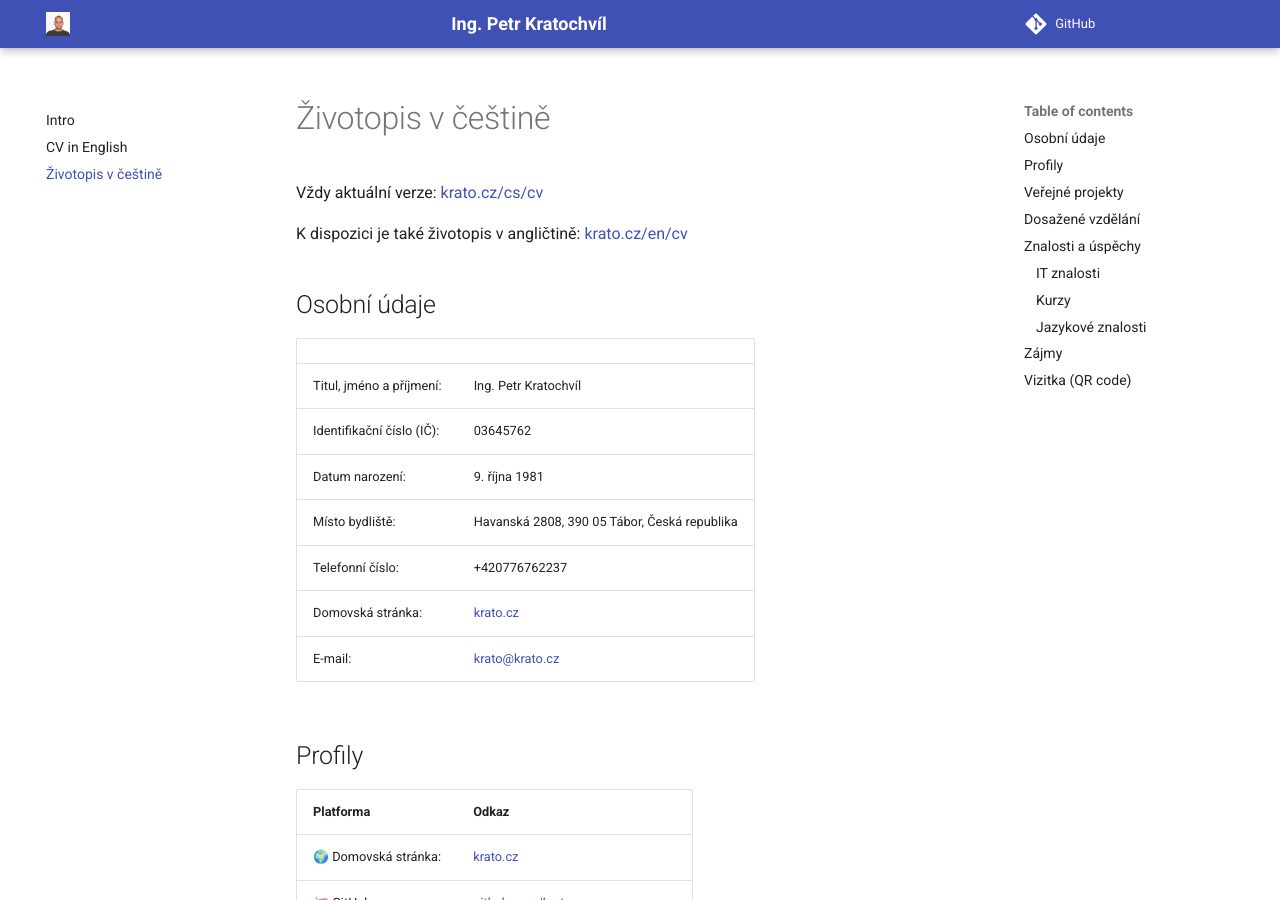
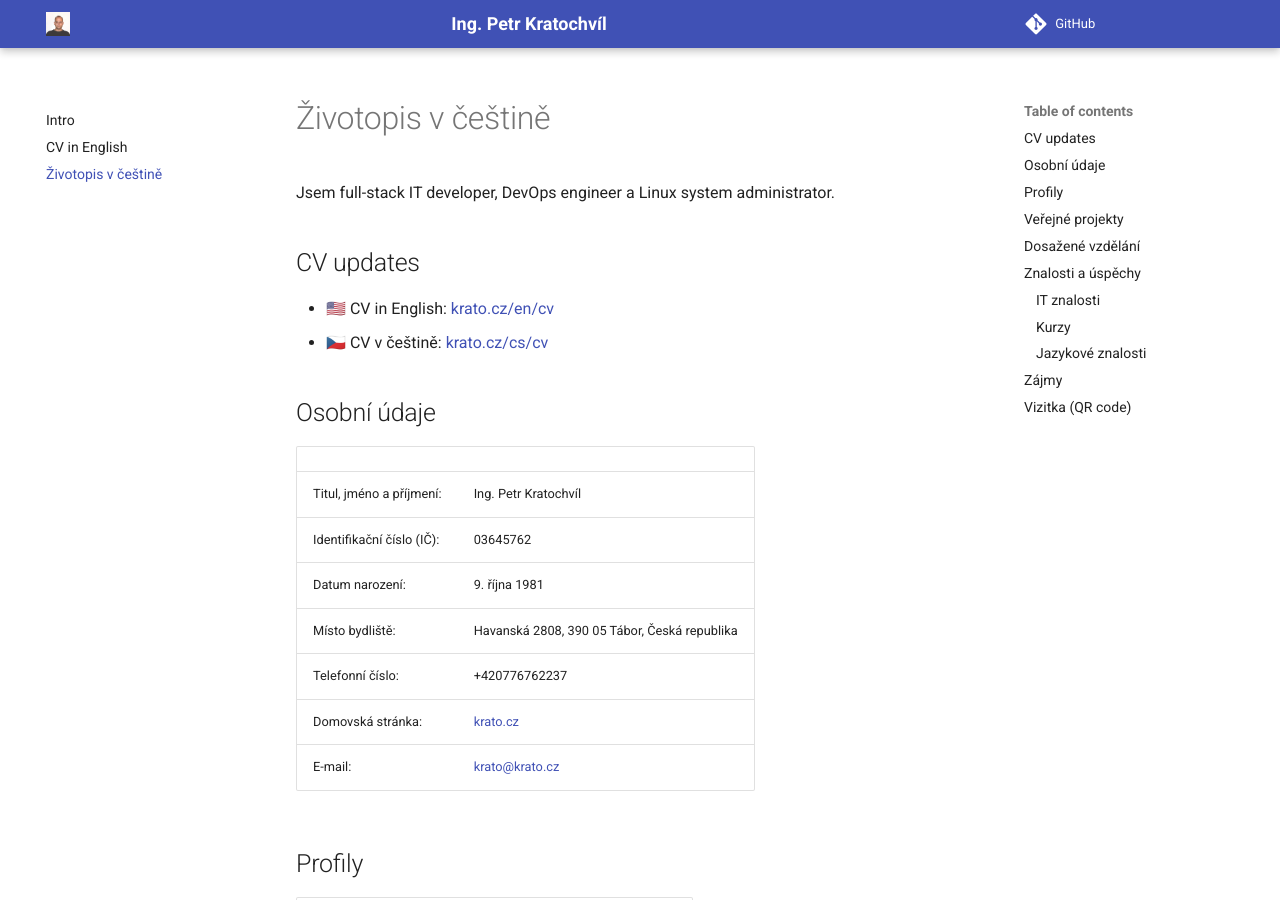
Before and after one commit to kratocz/kratocz, an MkDocs documentation site: the page built from docs/cs/cv.md, in a window 1280 px wide and 900 px high. Built offline with MkDocs 1.6.1 and Material for MkDocs 9.7.7, drawn with Linux system fonts in a browser that asks for light colours.

Commit message:
Update: texts: cv links.

```diff
--- a/docs/cs/cv.md
+++ b/docs/cs/cv.md
@@ -1,8 +1,11 @@
 # Životopis v češtině
 
-Vždy aktuální verze:  [krato.cz/cs/cv](https://krato.cz/cs/cv)
+Jsem full-stack IT developer, DevOps engineer a Linux system administrator.
 
-K dispozici je také životopis v angličtině: [krato.cz/en/cv](https://krato.cz/en/cv)
+## CV updates
+
+* 🇺🇸 CV in English:  [krato.cz/en/cv](https://krato.cz/en/cv)
+* 🇨🇿 CV v češtině: [krato.cz/cs/cv](https://krato.cz/cs/cv)
 
 ## Osobní údaje
 
```
Also changed, not shown: docs/en/cv.md (+5 -2 lines), docs/index.md (+1 -1 lines).
